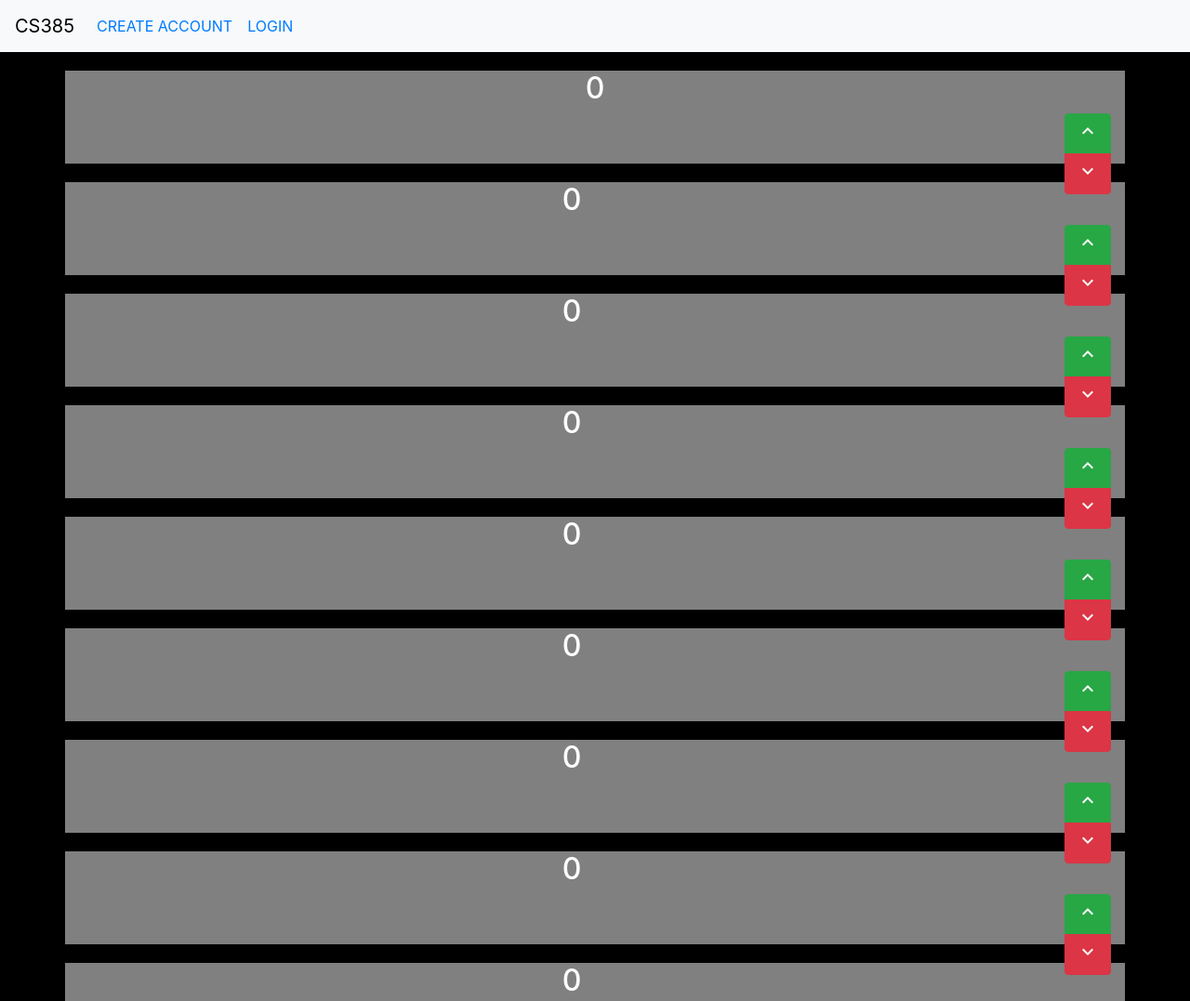
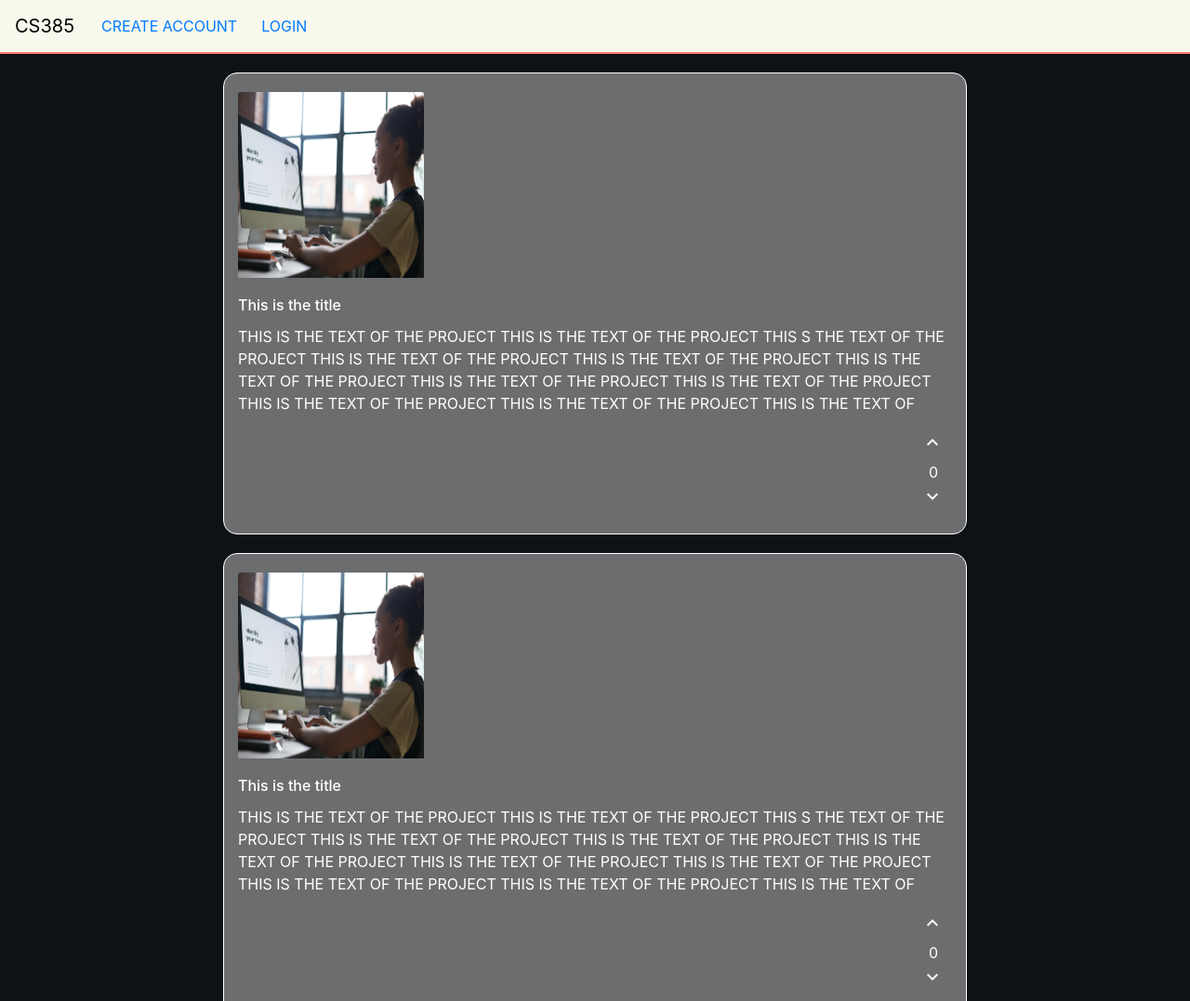
Before and after one commit to MK-IE/create-react-investment, a React app: page / in a window 1280 px wide. Shown: the top 1077 px of the page at 93% size. Built offline with nearby package versions, Linux system fonts and the light colour scheme.

Commit message:
added node modules and improved functioanlity in main page

```diff
--- a/src/website_components/App.js
+++ b/src/website_components/App.js
@@ -2,17 +2,38 @@ import React from "react";
 import { Component } from "react";
 import MainPage from "./MainPage";
 import "./css/style.css";
+import CreateAccount from "./CreateAccount";
+import LoginAccount from "./LoginAccount";
 
 class App extends Component {
   constructor(props) {
     super(props);
+    this.state = {
+      createA: false,
+      loginA: false
+    };
+    this.cClick = this.cClick.bind(this);
+    this.lClick = this.lClick.bind(this);
+  }
+  cClick() {
+    this.setState({ createA: true });
+  }
+  lClick() {
+    this.setState({ loginA: true });
+  }
+  switchPages() {
+    console.log(this.state.createA);
+    switch (true) {
+      case this.state.createA:
+        return <CreateAccount />;
+      case this.state.loginA:
+        return <LoginAccount />;
+      default:
+        return <MainPage cClick={this.cClick} lClick={this.lClick} />;
+    }
   }
   render() {
-    return (
-      <div className="App">
-        <MainPage />
-      </div>
-    );
+    return <div className="App">{this.switchPages()}</div>;
   }
 }
 
--- /dev/null
+++ b/src/website_components/CreateAccount.js
@@ -0,0 +1,17 @@
+import React from "react";
+import { Component } from "react";
+
+class CreateAccount extends Component {
+  constructor(props) {
+    super(props);
+  }
+  render() {
+    return (
+      <div>
+        <h1>DUMMY TEXT</h1>
+      </div>
+    );
+  }
+}
+
+export default CreateAccount;
--- a/src/website_components/ElementDisplay.js
+++ b/src/website_components/ElementDisplay.js
@@ -1,5 +1,6 @@
 import React from "react";
 import { Component } from "react";
+import pImage from "./img/user-project.jpg";
 
 class ElementDisplay extends Component {
   constructor(props) {
@@ -18,15 +19,26 @@ class ElementDisplay extends Component {
   }
   render() {
     return (
-      <div className="user-projects container text-center">
-        <h2>{this.state.total}</h2>
-        <div class="btn-group-vertical float-right">
-          <button className="btn btn-success" onClick={this.likeBtn}>
-            <i className="material-icons">keyboard_arrow_up</i>
-          </button>
-          <button className="btn btn-danger" onClick={this.dislikeBtn}>
-            <i className="material-icons">keyboard_arrow_down</i>
-          </button>
+      <div className="user-projects container card">
+        <img src={pImage} className="img-user-projects card-img-top"></img>
+        <div className="cardBody">
+          <h6 className="card-title">This is the title</h6>
+          <p className="card-text">
+            THIS IS THE TEXT OF THE PROJECT THIS IS THE TEXT OF THE PROJECT THIS
+            S THE TEXT OF THE PROJECT THIS IS THE TEXT OF THE PROJECT THIS IS
+            THE TEXT OF THE PROJECT THIS IS THE TEXT OF THE PROJECT THIS IS THE
+            TEXT OF THE PROJECT THIS IS THE TEXT OF THE PROJECT THIS IS THE TEXT
+            OF THE PROJECT THIS IS THE TEXT OF THE PROJECT THIS IS THE TEXT OF
+          </p>
+          <div className="btn-group-vertical float-right">
+            <button className=" like-btn" onClick={this.likeBtn}>
+              <i className="material-icons">keyboard_arrow_up</i>
+            </button>
+            <span className="container text-center">{this.state.total}</span>
+            <button className=" dislike-btn" onClick={this.dislikeBtn}>
+              <i className="material-icons">keyboard_arrow_down</i>
+            </button>
+          </div>
         </div>
       </div>
     );
--- /dev/null
+++ b/src/website_components/LoginAccount.js
@@ -0,0 +1,17 @@
+import React from "react";
+import { Component } from "react";
+
+class LoginAccount extends Component {
+  constructor(props) {
+    super(props);
+  }
+  render() {
+    return (
+      <div>
+        <h1>DUMMY TEXT</h1>
+      </div>
+    );
+  }
+}
+
+export default LoginAccount;
--- a/src/website_components/MainPage.js
+++ b/src/website_components/MainPage.js
@@ -5,13 +5,17 @@ import ElementDisplay from "./ElementDisplay";
 class MainPage extends Component {
   constructor(props) {
     super(props);
+    this.nProjects = [...Array(10).keys()]; //Get our keys for each react element..
   }
   render() {
     //Dummy element displays
+    const projects = this.nProjects.map(p => (
+      <ElementDisplay key={p.toString()} />
+    ));
     return (
       <div>
-        <Nav />
-        {Array(10).fill(<ElementDisplay />)}
+        <Nav cClick={this.props.cClick} lClick={this.props.lClick}></Nav>
+        {projects}
       </div>
     );
   }
--- a/src/website_components/Nav.js
+++ b/src/website_components/Nav.js
@@ -17,7 +17,7 @@ class Nav extends Component {
   render() {
     const show = this.state.menu ? "show" : "";
     return (
-      <nav className="nav-bar navbar navbar-expand-lg bg-light">
+      <nav className="nav-bar navbar navbar-expand-lg">
         <span className="navbar-brand">CS385</span>
         <button
           className="navbar-toggler"
@@ -28,12 +28,18 @@ class Nav extends Component {
         </button>
         <div className={"collapse navbar-collapse " + show}>
           <div className="navbar-nav">
-            <a className="nav-item nav-link" href="#">
+            <button
+              className="btn btn-link nav-item"
+              onClick={this.props.cClick}
+            >
               CREATE ACCOUNT
-            </a>
-            <a className="nav-item nav-link" href="#">
+            </button>
+            <button
+              className="btn btn-link nav-item"
+              onClick={this.props.lClick}
+            >
               LOGIN
-            </a>
+            </button>
           </div>
         </div>
       </nav>
--- a/src/website_components/css/style.css
+++ b/src/website_components/css/style.css
@@ -1,18 +1,62 @@
 /*
-    list-icon: https://feathericons.com/?query=list
-
+    icons currently from google
+    image used in user-projects :
+    https://www.pexels.com/photo/woman-using-computer-3184163/
 */
 body {
-    background: black;
+  background: #0e1116;
 }
 .nav-bar {
-    color: black;
+  color: black;
+  border-bottom: 2px solid salmon;
+}
+
+.nav-bar {
+  background: #f8f8ed;
 }
 
 .user-projects {
-    margin-top: 20px;
-    margin-bottom: 20px;
-    background: grey;
-    color: white;
-    height: 100px;
+  background: rgba(170, 170, 170, 0.6);
+  border: 1px solid white;
+  color: white;
+  margin-top: 20px;
+  margin-bottom: 20px;
+  border-radius: 15px;
+  padding-top: 20px;
+  padding-bottom: 20px;
+  width: 800px;
 }
+
+.like-btn,
+.dislike-btn {
+  color: white;
+  background: transparent;
+  border: 1px solid transparent;
+}
+
+.like-btn:hover,
+.dislike-btn:hover {
+  cursor: pointer;
+}
+
+.like-btn:hover,
+.like-btn:focus {
+  color: #0be881;
+  border: 1px solid transparent;
+  background: transparent;
+  outline: 0;
+}
+
+.dislike-btn:hover,
+.dislike-btn:focus {
+  color: red;
+  border: 1px solid transparent;
+  background: transparent;
+  outline: 0;
+}
+
+.img-user-projects {
+  width: 200px;
+  height: 200px;
+  margin-bottom: 20px;
+}
```
Also changed, not shown: src/website_components/img/user-project.jpg (added), 1 other file.
